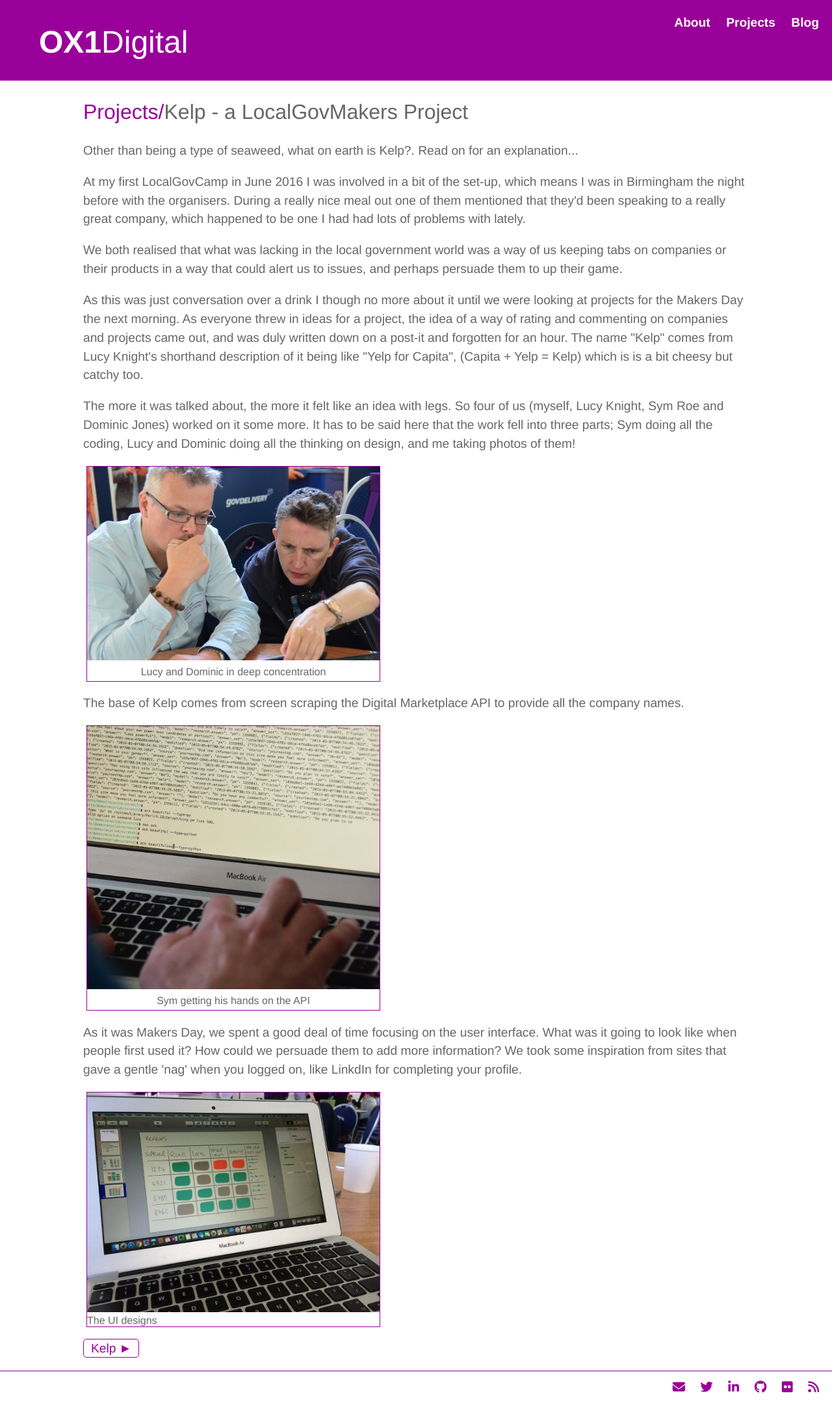
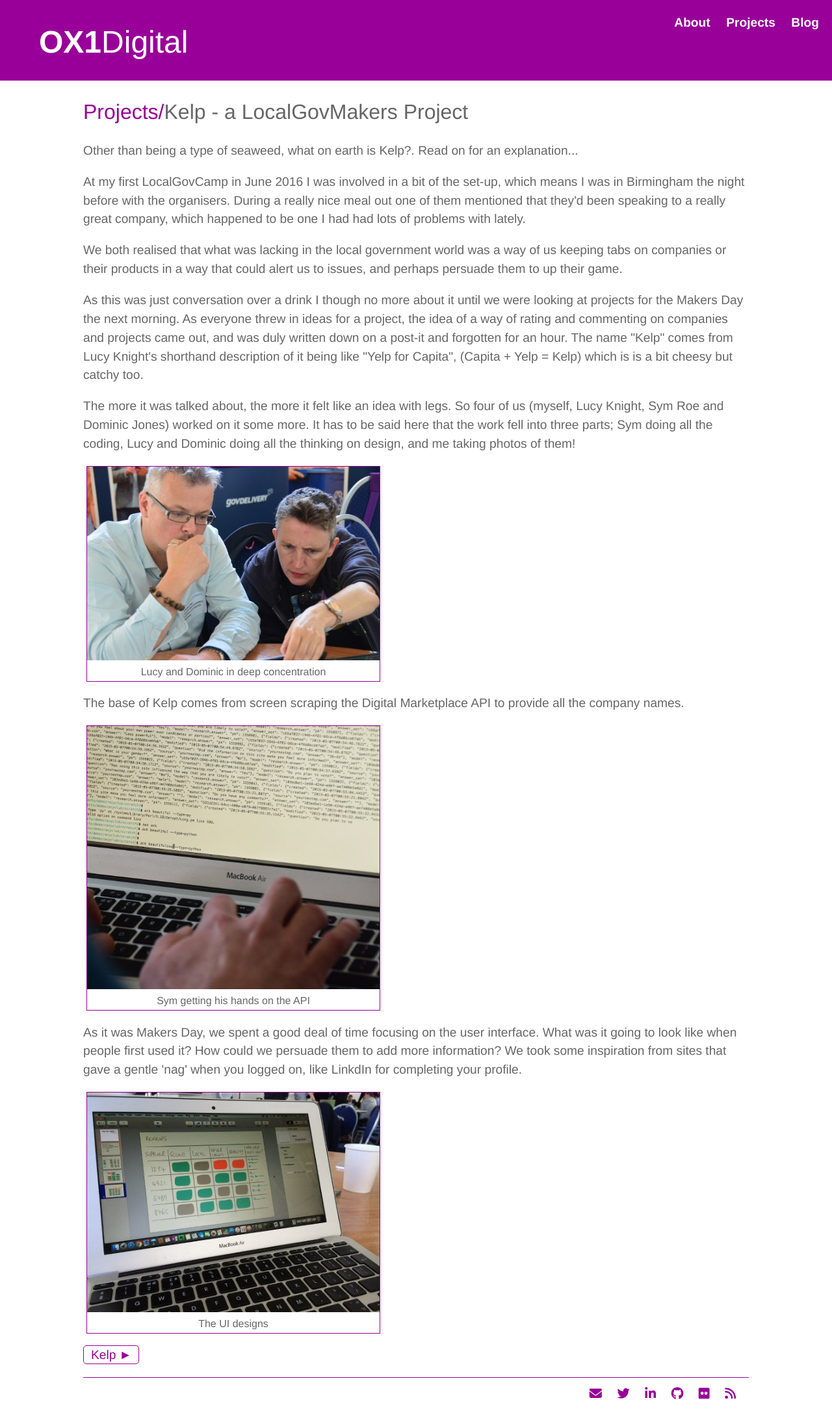
Before and after one commit to electronicdreamplant/electronicdreamplant.github.io, a Jekyll site: the page built from projects/kelp.html, in a window 1280 px wide. Shown: the whole page at 65% size. Built offline with Jekyll 4.4.1, drawn with Linux system fonts in a browser that asks for light colours; nearby versions of some CDN libraries.

Commit message:
Update kelp.html

```diff
--- a/projects/kelp.html
+++ b/projects/kelp.html
@@ -31,7 +31,7 @@
   <p>As it was Makers Day, we spent a good deal of time focusing on the user interface. What was it going to look like when people first used it? How could we persuade them to add more information? We took some inspiration from sites that gave a gentle 'nag' when you logged on, like LinkdIn for completing your profile.</p>
 
   <div class="img">
-    <img src="../img/design.jpg" alt="screen showing uer interface design"
+    <img src="../img/design.jpg" alt="screen showing uer interface design">
     <div class="caption">The UI designs</div>
   </div>
 
```
